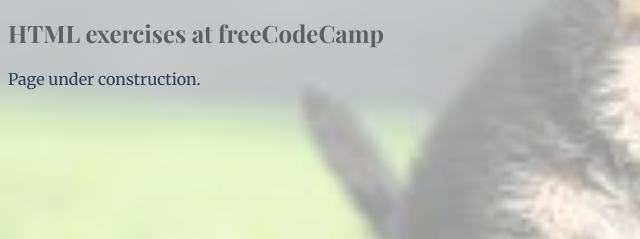
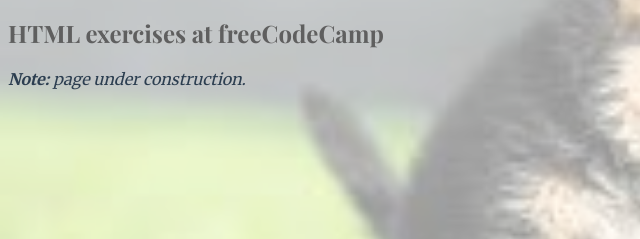
Before and after one commit to willyc240/exercises-freeCodeCamp, a plain HTML site: page index.html in a window 1280 px wide. Shown: the part 252-491 px from the top of the page, 0-640 px from the left. Drawn offline with nearby package versions, Linux system fonts and the light colour scheme; a web font is replaced by a local one.

Commit message:
Update index.html

```diff
--- a/index.html
+++ b/index.html
@@ -22,7 +22,7 @@
 		<hr class="separator01"/>
 	    <div>
 	      <h2>HTML exercises at freeCodeCamp</h2>
-			<p>Page under construction.</p>
+			<p style="font-style: italic;"><b>Note: </b>page under construction.</p>
 		</div>
     </main>
 	<footer id="myFooter">
```
